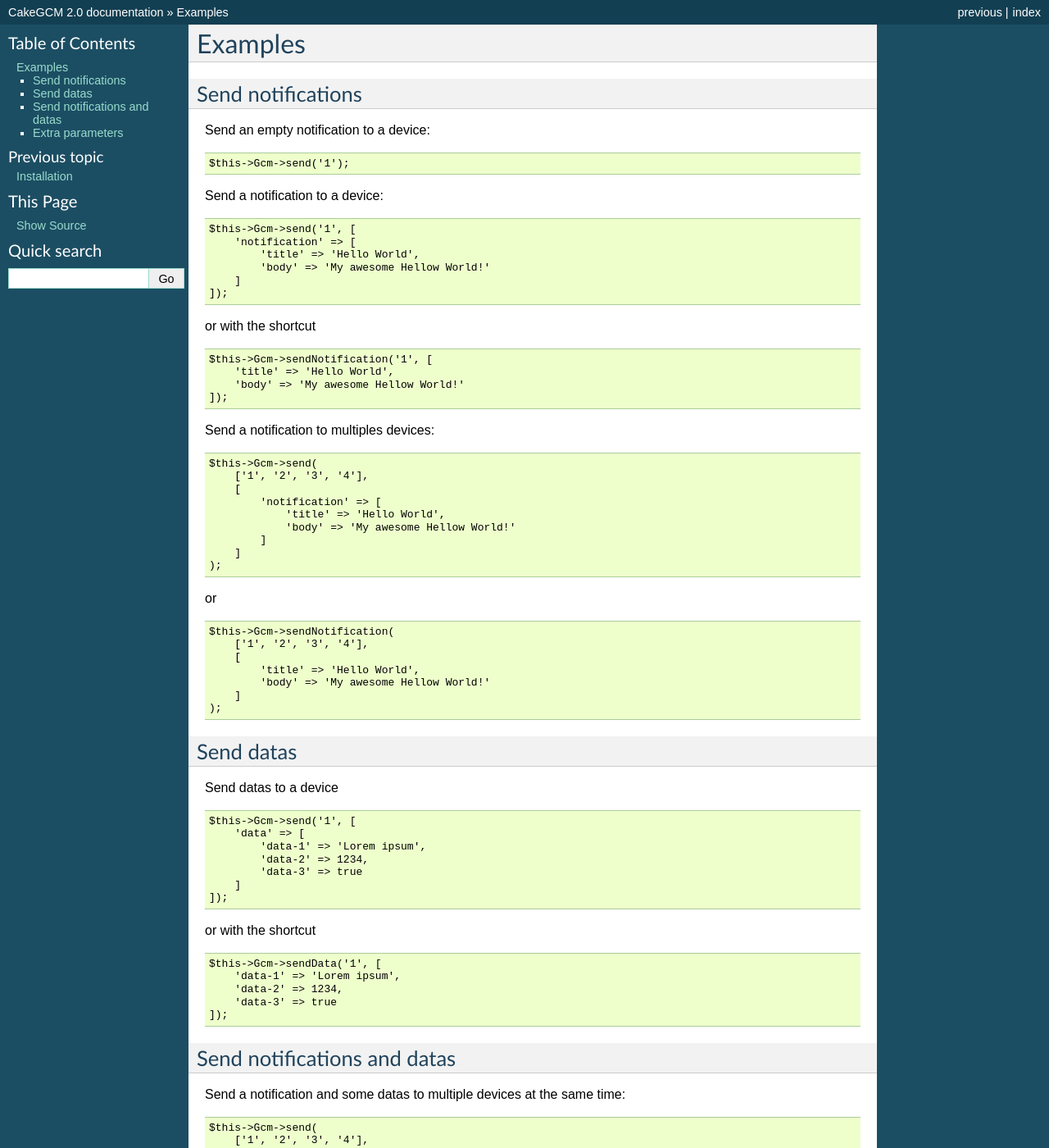
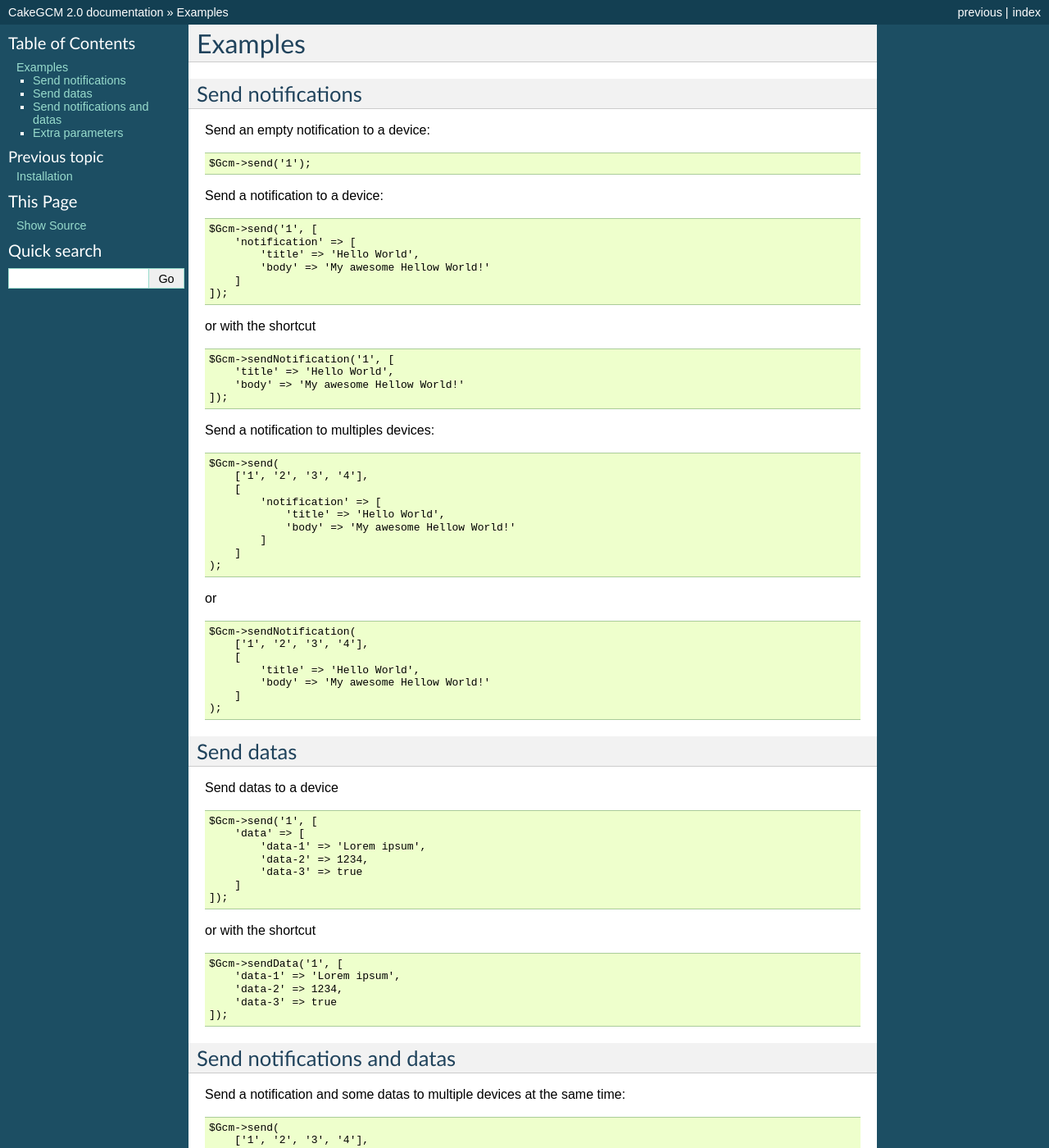
Before and after one commit to ker0x/CakeGCM, a Sphinx documentation site: the page built from docs/examples.rst, in a window 1280 px wide and 1400 px high. Shown: the whole window at 82% size. Built offline with Sphinx 7.4.7, drawn with Linux system fonts in a browser that asks for light colours; some of the changed text lies outside the part shown.

Commit message:
update doc

```diff
--- a/docs/examples.rst
+++ b/docs/examples.rst
@@ -8,13 +8,13 @@
 
 .. code:: php
 
-    $this->Gcm->send('1');
+    $Gcm->send('1');
 
 Send a notification to a device:
 
 .. code:: php
 
-    $this->Gcm->send('1', [
+    $Gcm->send('1', [
         'notification' => [
             'title' => 'Hello World',
             'body' => 'My awesome Hellow World!'
@@ -25,7 +25,7 @@
 
 .. code:: php
 
-    $this->Gcm->sendNotification('1', [
+    $Gcm->sendNotification('1', [
         'title' => 'Hello World',
         'body' => 'My awesome Hellow World!'
     ]);
@@ -34,7 +34,7 @@
 
 .. code:: php
 
-    $this->Gcm->send(
+    $Gcm->send(
         ['1', '2', '3', '4'],
         [
             'notification' => [
@@ -48,7 +48,7 @@
 
 .. code:: php
 
-    $this->Gcm->sendNotification(
+    $Gcm->sendNotification(
         ['1', '2', '3', '4'],
         [
             'title' => 'Hello World',
@@ -63,7 +63,7 @@
 
 .. code:: php
 
-    $this->Gcm->send('1', [
+    $Gcm->send('1', [
         'data' => [
             'data-1' => 'Lorem ipsum',
             'data-2' => 1234,
@@ -75,7 +75,7 @@
 
 .. code:: php
 
-    $this->Gcm->sendData('1', [
+    $Gcm->sendData('1', [
         'data-1' => 'Lorem ipsum',
         'data-2' => 1234,
         'data-3' => true
@@ -88,7 +88,7 @@
 
 .. code:: php
 
-    $this->Gcm->send(
+    $Gcm->send(
         ['1', '2', '3', '4'],
         [
             'notification' => [
@@ -110,7 +110,7 @@
 
 .. code:: php
 
-    $this->Gcm->send(
+    $Gcm->send(
         ['1', '2', '3', '4'],
         [
             'notification' => [
```
